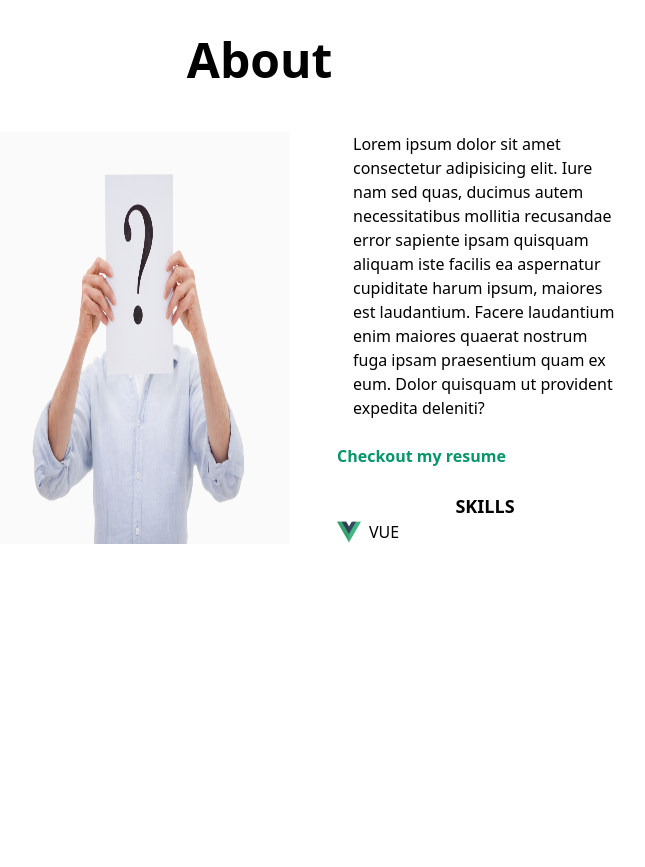
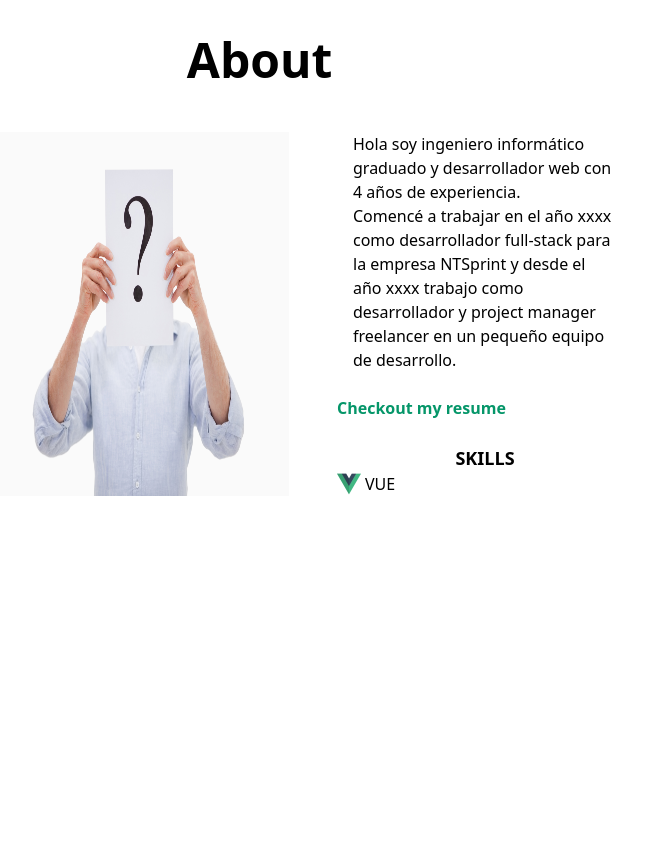
Before and after one commit to Valkyr97/portfolio, a SvelteKit app: page / in a window 1280 px wide. Shown: the part 1060-1927 px from the top of the page, without its empty margins (327-972 px from the left). Built offline with nearby package versions, Linux system fonts and the light colour scheme.

Commit message:
feat: text updated

```diff
--- a/src/routes/+page.svelte
+++ b/src/routes/+page.svelte
@@ -41,18 +41,15 @@
 				<img src={personalPlaceholder} alt="This is me" />
 			</div>
 			<div class="flex flex-1 flex-col gap-y-6">
-				<p class="px-4">
-					Lorem ipsum dolor sit amet consectetur adipisicing elit. Iure nam sed quas, ducimus autem
-					necessitatibus mollitia recusandae error sapiente ipsam quisquam aliquam iste facilis ea
-					aspernatur cupiditate harum ipsum, maiores est laudantium. Facere laudantium enim maiores
-					quaerat nostrum fuga ipsam praesentium quam ex eum. Dolor quisquam ut provident expedita
-					deleniti?
+				<p class="px-4 whitespace-pre-line">
+					Hola soy ingeniero informático graduado y desarrollador web con 4 años de experiencia.
+					Comencé a trabajar en el año xxxx como desarrollador full-stack para la empresa NTSprint y desde el año xxxx trabajo como desarrollador y project manager freelancer en un pequeño equipo de desarrollo.
 				</p>
 				<a class="text-emerald-600 font-semibold" href="/about">Checkout my resume</a>
-				<div class="flex flex-col w-full">
+				<div class="flex flex-col md:flex-row md:flex-wrap gap-x-4 w-full">
 					<h3 class="w-full text-center text-lg uppercase font-semibold">Skills</h3>
 					{#each data.skills as skill}
-						<div class="flex gap-x-2">
+						<div class="flex gap-x-1">
 							<img class="h-6 w-6" src={skill.icon} alt={skill.name} />
 							<span class="uppercase">{skill.name}</span>
 						</div>
```
